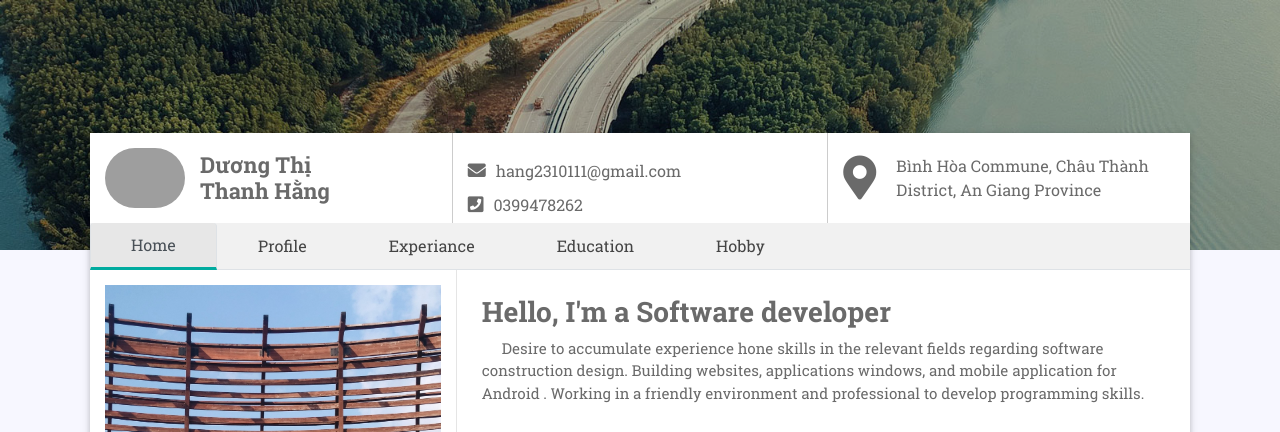
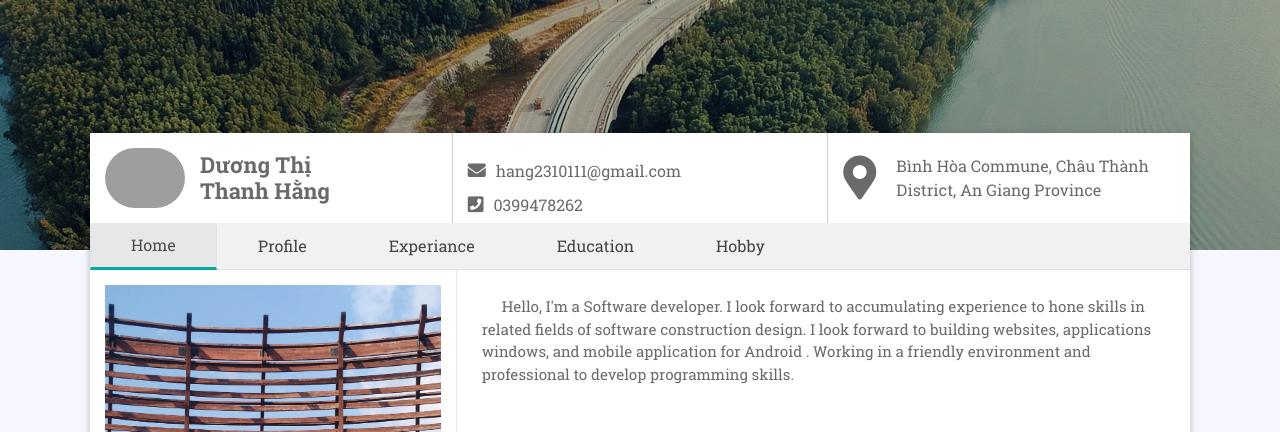
Before and after one commit to Hang10111/CV.github.io, a plain HTML site: page CV/index.html in a window 1280 px wide. Shown: the top 432 px of the page. Drawn offline with Linux system fonts and the light colour scheme; grey boxes are pictures that could not be loaded.

Commit message:
Update.ifo

```diff
--- a/CV/index.html
+++ b/CV/index.html
@@ -68,8 +68,7 @@
                                       </div>
                                       <div class="col-md-8 home-dat">
                                           <div class="detal-jumbo">
-                                              <h3>Hello, I'm a Software developer</h3>
-                                              <p>Desire to accumulate experience hone skills in the relevant fields regarding software construction design. Building websites, applications windows, and mobile application for Android . Working in a friendly environment and professional to develop programming skills.</p>
+                                             <p class = "justify" >Hello, I'm a Software developer. I look forward to accumulating experience to hone skills in related fields of software construction design. I look forward to building websites, applications windows, and mobile application for Android . Working in a friendly environment and professional to develop programming skills.</p>
                                           </div>
                                           <div class="links">
                                           <div class="row ">
```
